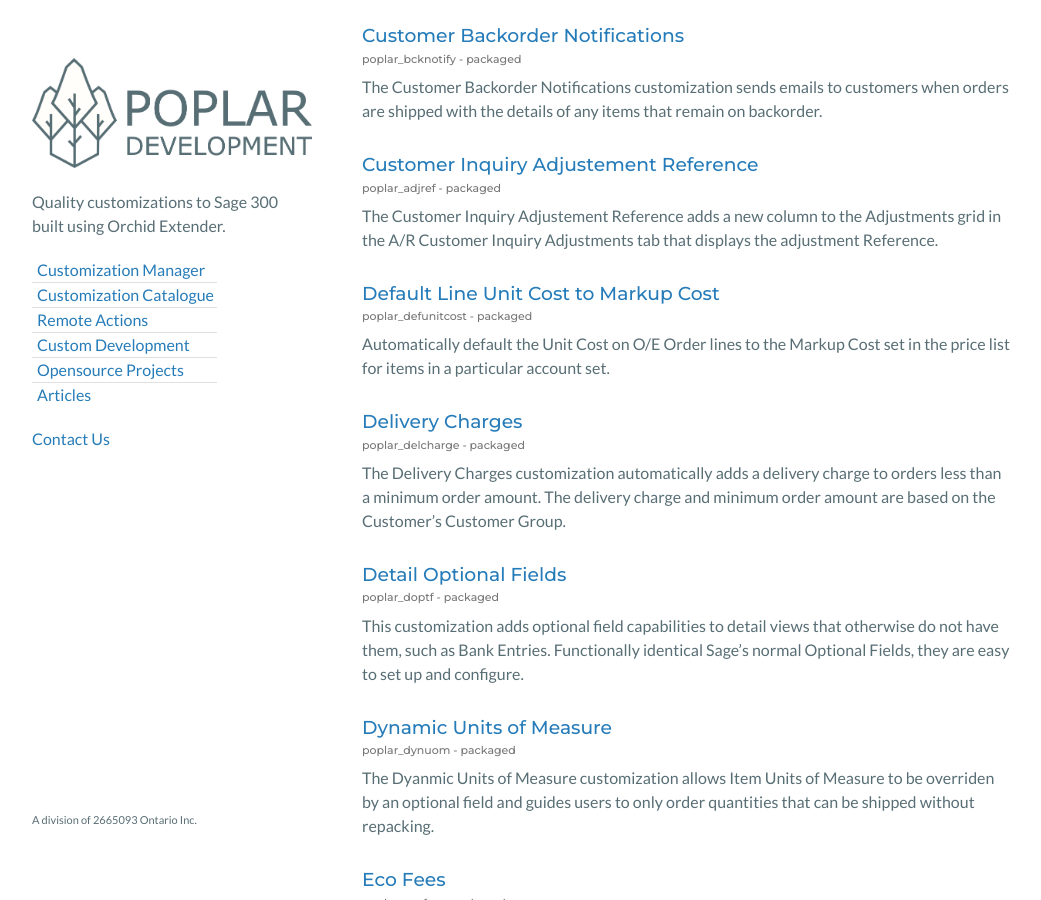
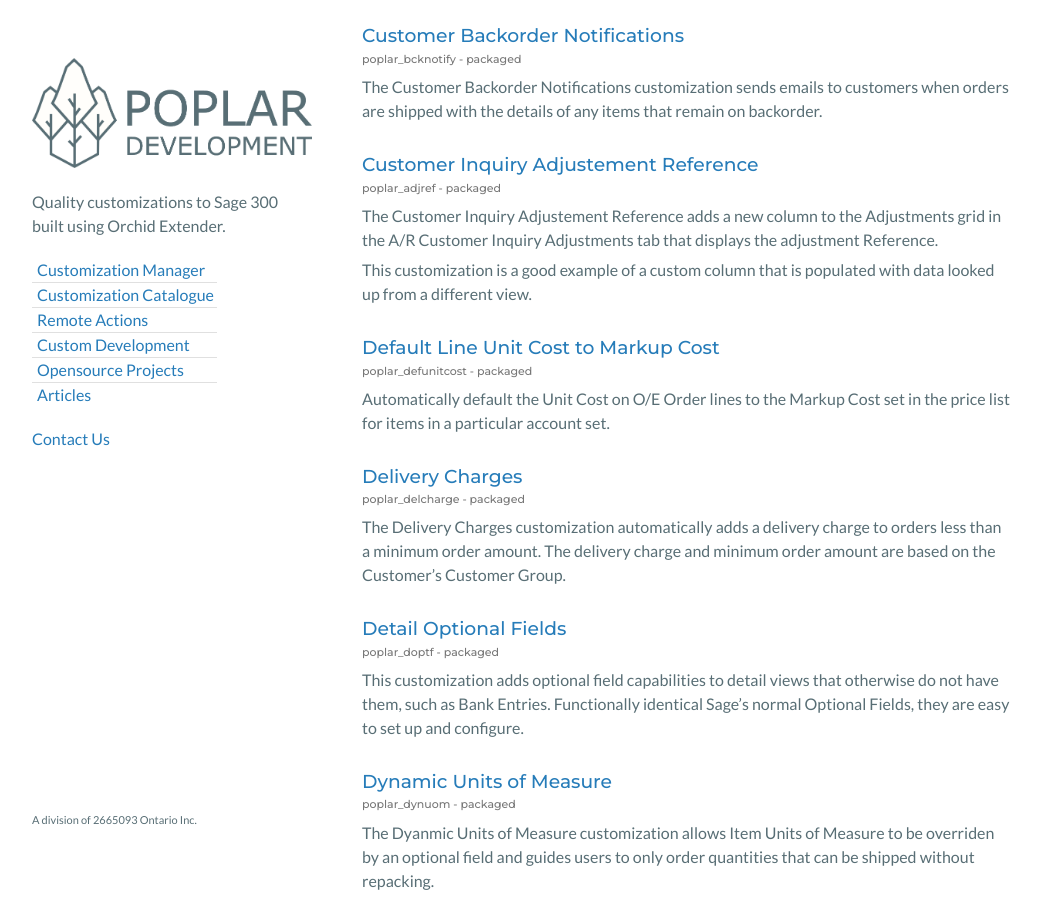
Before and after one commit to poplars-dev/poplars-dev.github.io, a Jekyll site: the page built from catalogue.md, in a window 1280 px wide and 900 px high, scrolled down 2932 px. Shown: the whole window, without its empty margins (118-1159 px from the left). Built offline with Jekyll 4.4.1, drawn with Linux system fonts in a browser that asks for light colours; nearby versions of some CDN libraries; a script that is not in the unit is left out; comment, search, counter and statistics services are not loaded.

Commit message:
add media to poplar_adjref catalogue entry.

```diff
--- a/_customizations/poplar_adjref.md
+++ b/_customizations/poplar_adjref.md
@@ -19,7 +19,19 @@
 The Customer Inquiry Adjustement Reference adds a new column to the Adjustments
 grid in the A/R Customer Inquiry Adjustments tab that displays the adjustment
 Reference.
+
+This customization is a good example of a custom column that is populated
+with data looked up from a different view.
 <!--more-->
+
+A/R Adjustment Entry References, such as ``Demo Header Reference``,
+
+![Screenshot of A/R Adjustment Entry](https://s3.amazonaws.com/dev.expi/content/poplar_adjref/adjustment_entry.png)
+
+are displayed in the *Adjustments* tab of the A/R Customer Inquiry screen.
+
+![Screenshot of A/R Adjustment Entry](https://s3.amazonaws.com/dev.expi/content/poplar_adjref/customer_inquiry_reference.png)
+
 
 ## How does it work?
 
```
